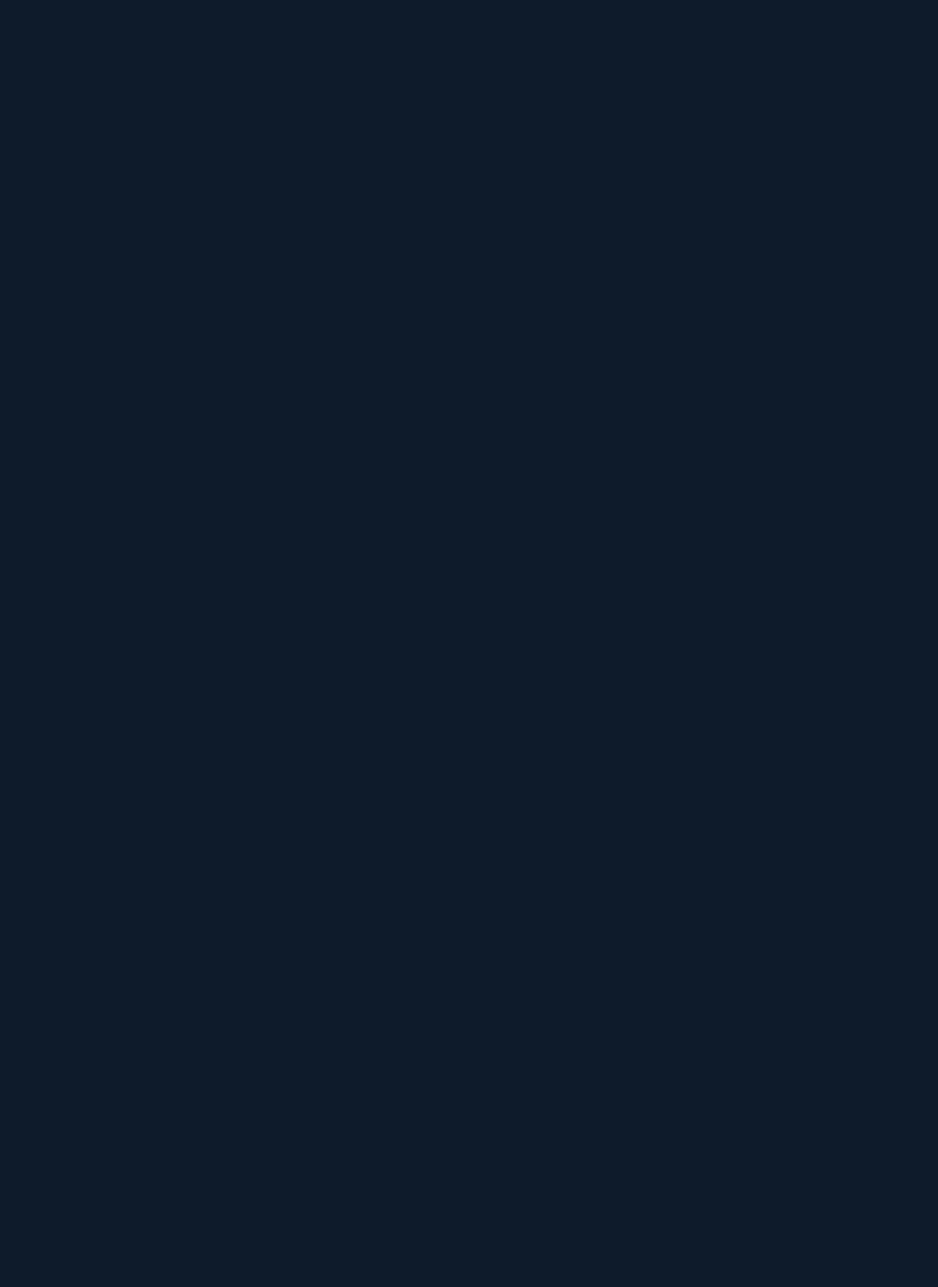
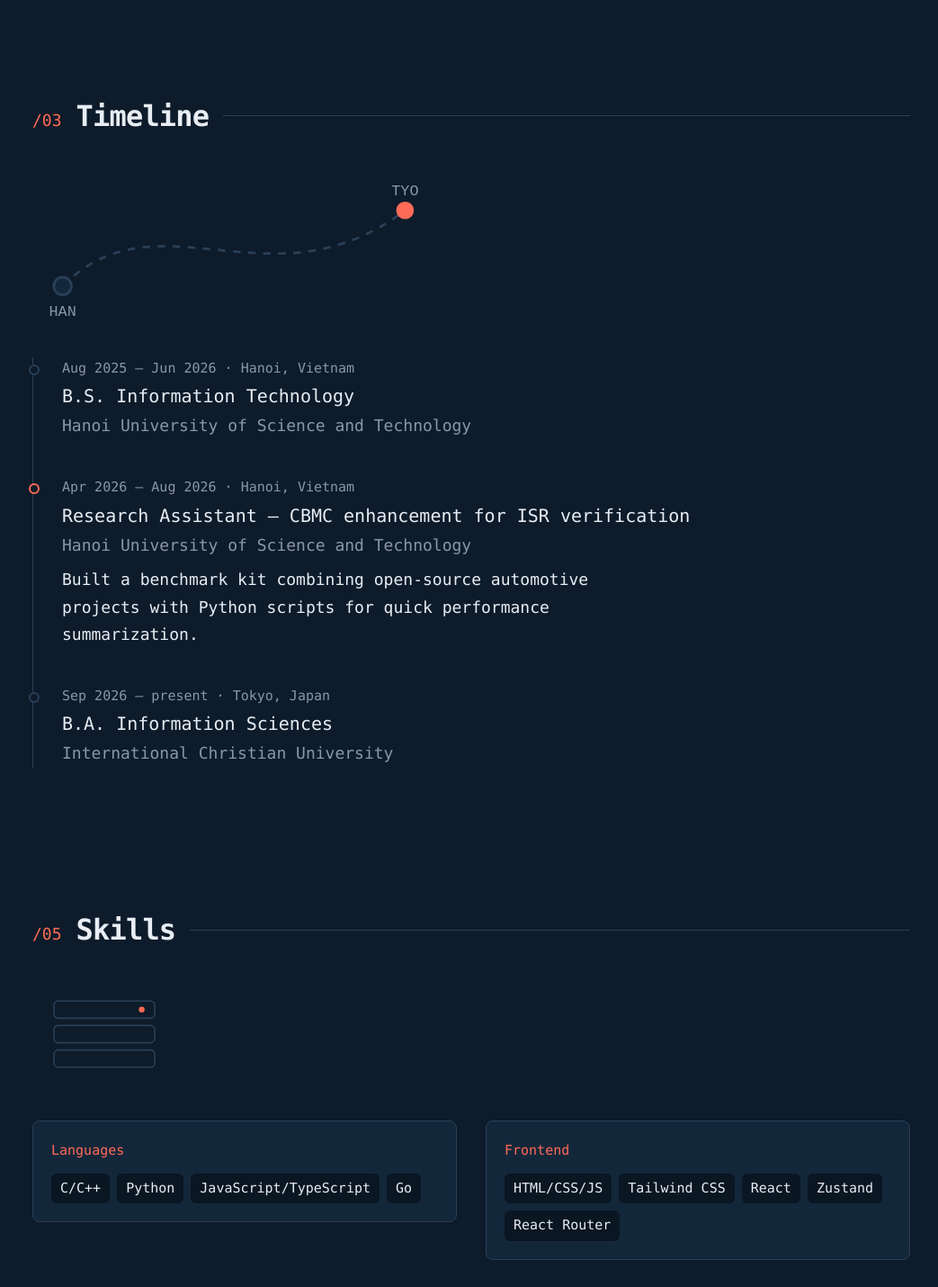
Before and after one commit to pth3231/hoa-portfolio, a React (Vite) app: page / in a window 1280 px wide. Shown: the part 1360-2790 px from the top of the page at 90% size, without its empty margins (116-1159 px from the left). Before the commit the page ends 1389 px from the top, so only its background shows below. Built offline with nearby package versions, Linux system fonts and the light colour scheme.

Commit message:
feat: timeline and skills sections

```diff
--- a/src/App.tsx
+++ b/src/App.tsx
@@ -1,5 +1,7 @@
 import { About } from "./components/sections/About";
 import { Hero } from "./components/sections/Hero";
+import { Skills } from "./components/sections/Skills";
+import { Timeline } from "./components/sections/Timeline";
 import { Nav } from "./components/ui/Nav";
 
 export default function App() {
@@ -9,6 +11,8 @@ export default function App() {
       <main className="min-h-screen pt-16">
         <Hero />
         <About />
+        <Timeline />
+        <Skills />
       </main>
     </>
   );
--- /dev/null
+++ b/src/components/sections/Skills.tsx
@@ -0,0 +1,33 @@
+import { skillGroups } from "../../content/skills";
+import { StackArt } from "../art/StackArt";
+import { Reveal } from "../ui/Reveal";
+import { SectionHeader } from "../ui/SectionHeader";
+
+export function Skills() {
+  return (
+    <section id="skills" className="scroll-mt-24">
+      <div className="mx-auto max-w-5xl px-6 py-20">
+        <SectionHeader index="05" title="Skills" />
+        <Reveal>
+          <StackArt className="mb-10 w-40" />
+        </Reveal>
+        <div className="grid gap-8 md:grid-cols-2">
+          {skillGroups.map((group, i) => (
+            <Reveal key={group.name} delayMs={(i % 2) * 100}>
+              <div className="rounded-lg border border-border bg-surface p-5">
+                <h3 className="text-[15px] text-accent">{group.name}</h3>
+                <ul className="mt-3 flex flex-wrap gap-2">
+                  {group.items.map((item) => (
+                    <li key={item} className="rounded-md bg-surface-deep px-2.5 py-1 text-[15px]">
+                      {item}
+                    </li>
+                  ))}
+                </ul>
+              </div>
+            </Reveal>
+          ))}
+        </div>
+      </div>
+    </section>
+  );
+}
--- /dev/null
+++ b/src/components/sections/Timeline.tsx
@@ -0,0 +1,34 @@
+import { timeline } from "../../content/education";
+import { TimelineArt } from "../art/TimelineArt";
+import { Reveal } from "../ui/Reveal";
+import { SectionHeader } from "../ui/SectionHeader";
+
+export function Timeline() {
+  return (
+    <section id="timeline" className="scroll-mt-24">
+      <div className="mx-auto max-w-5xl px-6 py-20">
+        <SectionHeader index="03" title="Timeline" />
+        <Reveal>
+          <TimelineArt className="mb-10 w-full max-w-md" />
+        </Reveal>
+        <ol className="relative border-l border-border pl-8">
+          {timeline.map((entry, i) => (
+            <li key={entry.period + entry.title} className="relative pb-10 last:pb-0">
+              <span
+                className={`absolute -left-[37px] top-2 h-3 w-3 rounded-full border-2 ${
+                  entry.kind === "experience" ? "border-accent" : "border-border"
+                } bg-bg`}
+              />
+              <Reveal delayMs={i * 100}>
+                <p className="text-[15px] text-muted">{entry.period} · {entry.place}</p>
+                <h3 className="mt-1 text-xl">{entry.title}</h3>
+                <p className="mt-1 text-muted">{entry.org}</p>
+                {entry.detail && <p className="mt-2 max-w-2xl">{entry.detail}</p>}
+              </Reveal>
+            </li>
+          ))}
+        </ol>
+      </div>
+    </section>
+  );
+}
```
Also changed, not shown: 2 other files (tests, documents, lock files or other folders).
